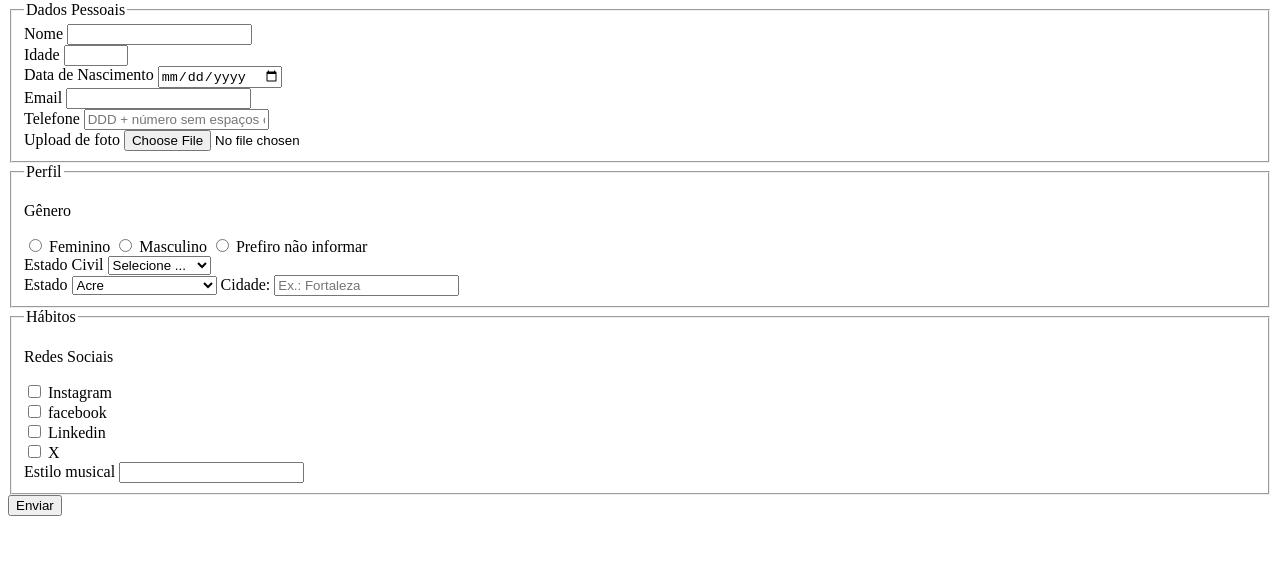
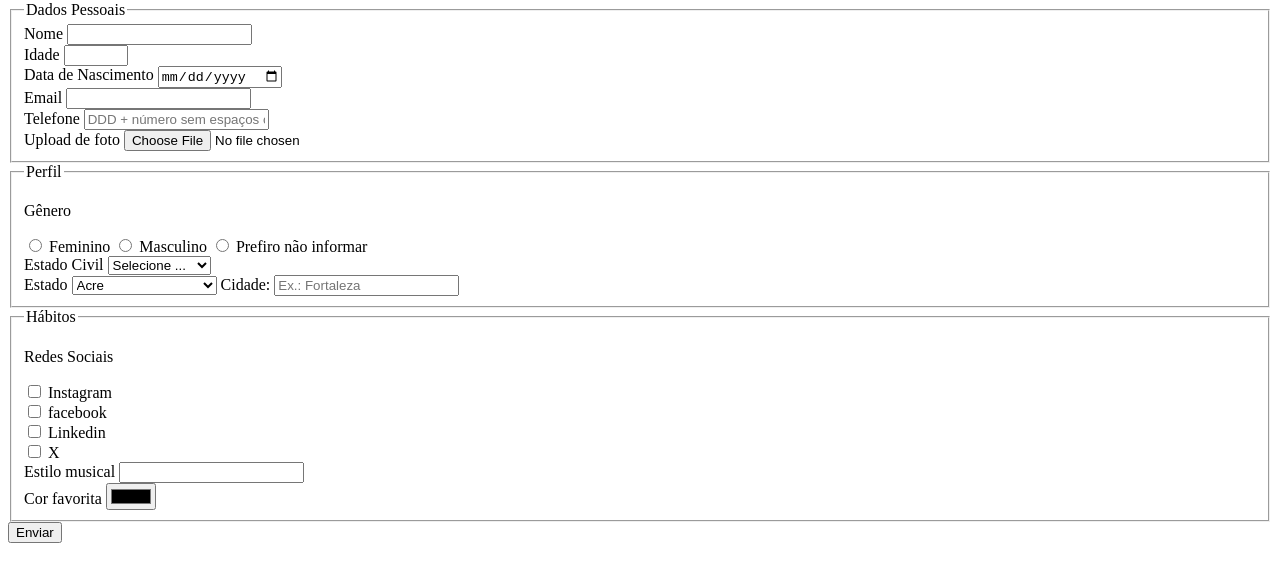
Before and after one commit to athilas/pesquisa-culturama, a plain HTML site: page index.html in a window 1280 px wide. Shown: the part 79-660 px from the top of the page. Drawn offline with Linux system fonts and the light colour scheme.

Commit message:
Adicionado o campo cor favorita

```diff
--- a/index.html
+++ b/index.html
@@ -110,6 +110,9 @@
                     <option value="Classica">
                     <option value="Pagode">
                 </datalist>
+                <br>
+                <label for="favoriteColor">Cor favorita</label>
+                <input id="favoriteColor" type="color" name="userFavoriteColor">
 
             </fieldset>
             <button type="submit">Enviar</button>
```
